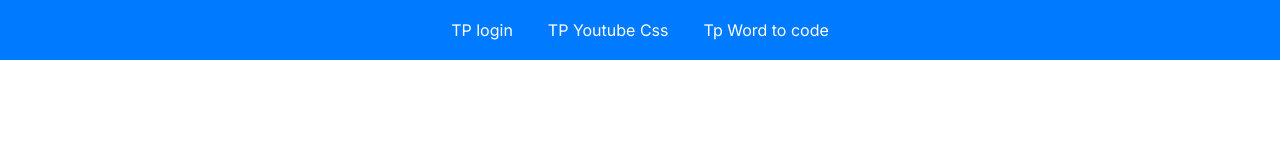
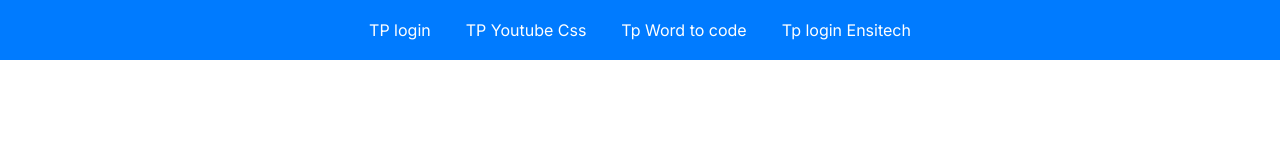
Before and after one commit to SergeCodeur/DocAppointment, a plain HTML site: page index.html in a window 1280 px wide. Drawn offline with Linux system fonts and the light colour scheme.

Commit message:
ajout du lien vers le tp ensitech

```diff
--- a/index.html
+++ b/index.html
@@ -15,6 +15,7 @@
 				<li><a href="login.html">TP login</a></li>
 				<li><a href="tp-youtube-css/index.html">TP Youtube Css</a></li>
 				<li><a href="https://sergecodeur.github.io/tp-css/" target="_blank">Tp Word to code</a></li>
+				<li><a href="https://nicoselomin.github.io/ENSITECH-Groupe3/login" target="_blank">Tp login Ensitech</a></li>
 			</ul>
 		</nav>
 	</header>
```
